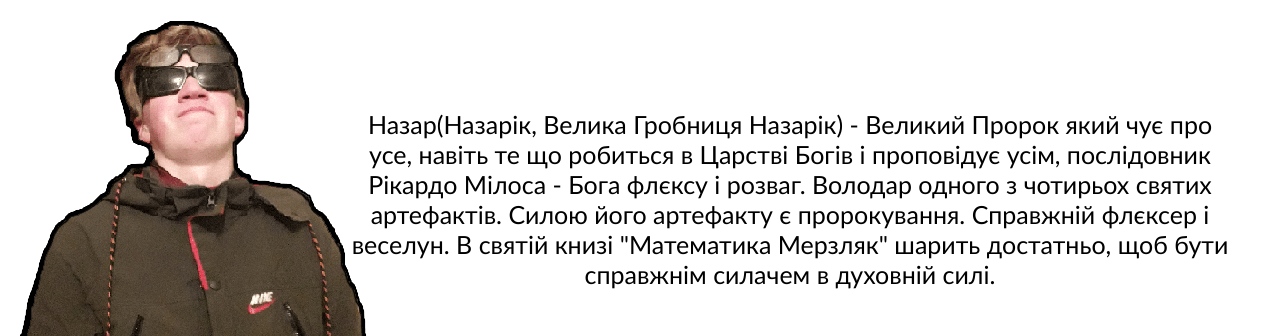
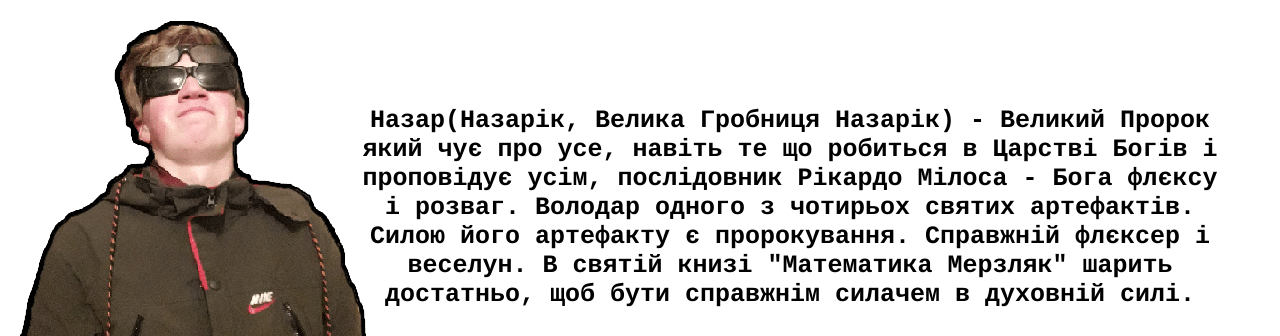
Before and after one commit to IvanSiniy/IvanSiniy.github.io, a plain HTML site: page index.html in a window 1280 px wide. Shown: the part 621-957 px from the top of the page. Drawn offline with Linux system fonts and the light colour scheme.

Commit message:
Шрифт

```diff
--- a/site.css
+++ b/site.css
@@ -38,6 +38,7 @@ h1{
 .creator_text {
     margin-left:350px;
     margin-right: 50px;
+   font-weight: 700;
     text-align: center;
-    font-family: "Gill Sans", sans-serif;
+    font-family: "Courier", monospace;
     font-size:25px;  }
```
